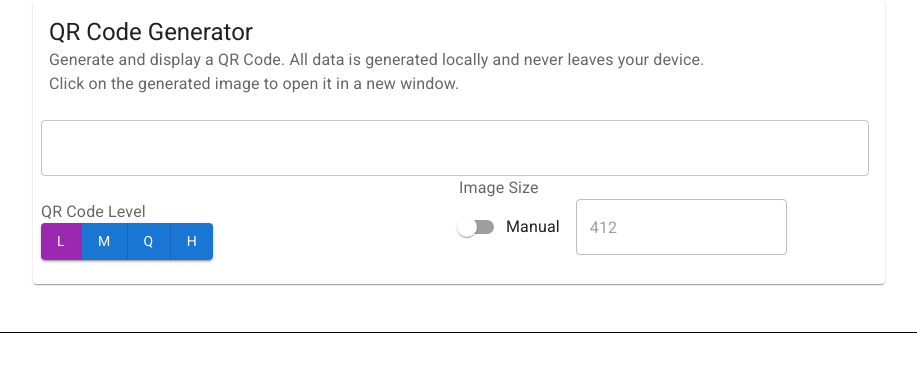
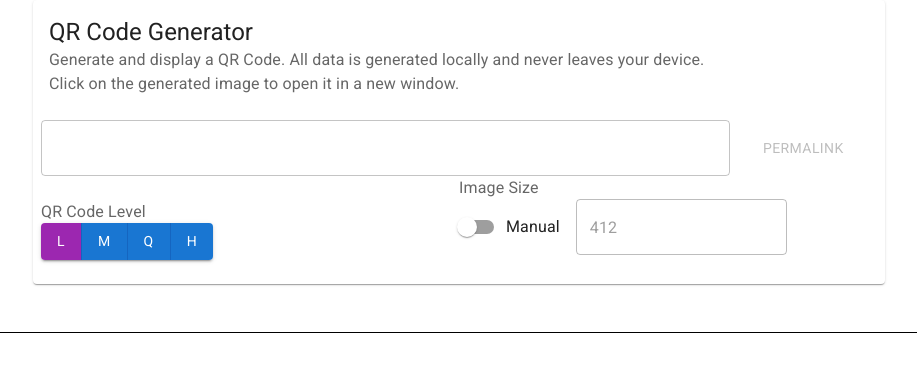
Before and after one commit to tkw1536/qr.everyone.wtf, a Next.js app: page / in a window 1280 px wide. Shown: the top 372 px of the page, without its empty margins (181-1098 px from the left). Built offline with nearby package versions, Linux system fonts and the light colour scheme.

Commit message:
Add 'Permalink' button

```diff
--- a/src/pages/index.tsx
+++ b/src/pages/index.tsx
@@ -104,6 +104,7 @@ export default class Home extends React.Component<{}, State> {
 
   render() {
     const { text, level, autoSize, manualSize, useManualSize } = this.state;
+    const theText = text || "";
     const displaySize = useManualSize ? manualSize : autoSize;
     return (
       <Container maxWidth="md">
@@ -119,8 +120,13 @@ export default class Home extends React.Component<{}, State> {
 
             <Grid container direction="row" spacing={1}>
               <Grid container spacing={1}>
-                <Grid item sm={12}>
-                  <TextField fullWidth type="text" value={text || ""} onChange={this.storeText} />
+                <Grid item sm={10}>
+                  <TextField fullWidth type="text" value={theText} onChange={this.storeText} />
+                </Grid>
+                <Grid item sm={2} alignItems="stretch" style={{display: "flex"}}>
+                  <Button fullWidth disabled={theText == ""} href={"#" + encodeURIComponent(theText)} target="_blank">
+                    Permalink
+                  </Button>
                 </Grid>
               </Grid>
               <Grid container spacing={1}>
```
